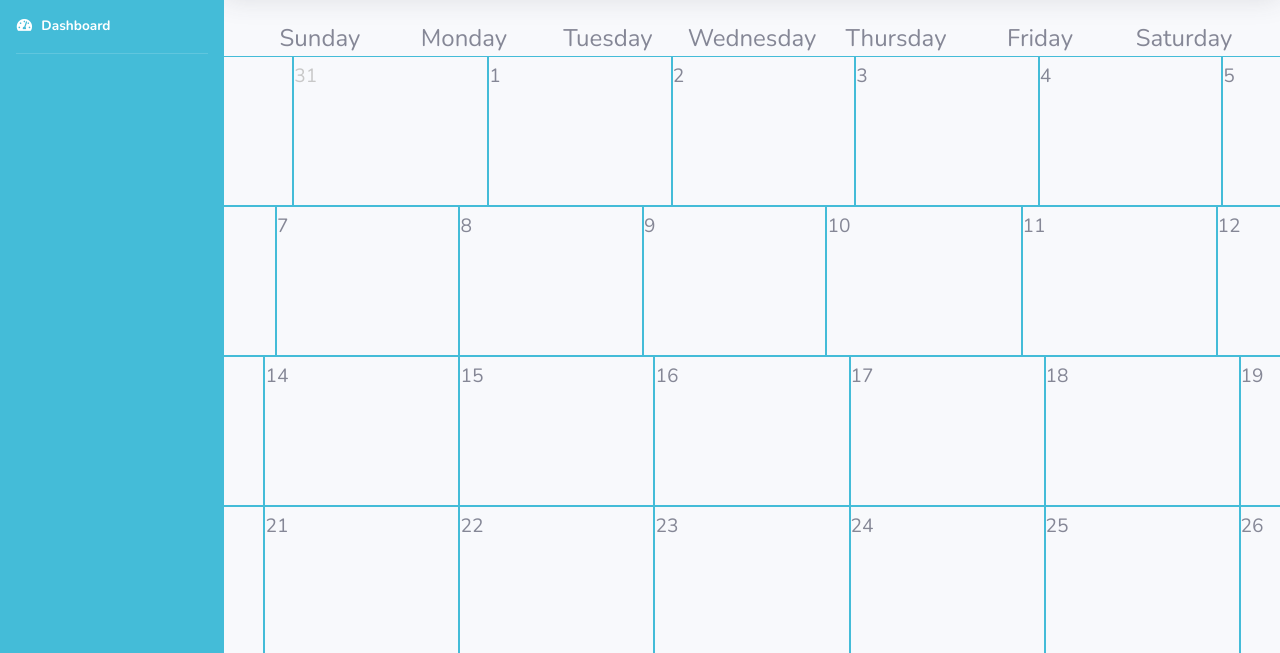
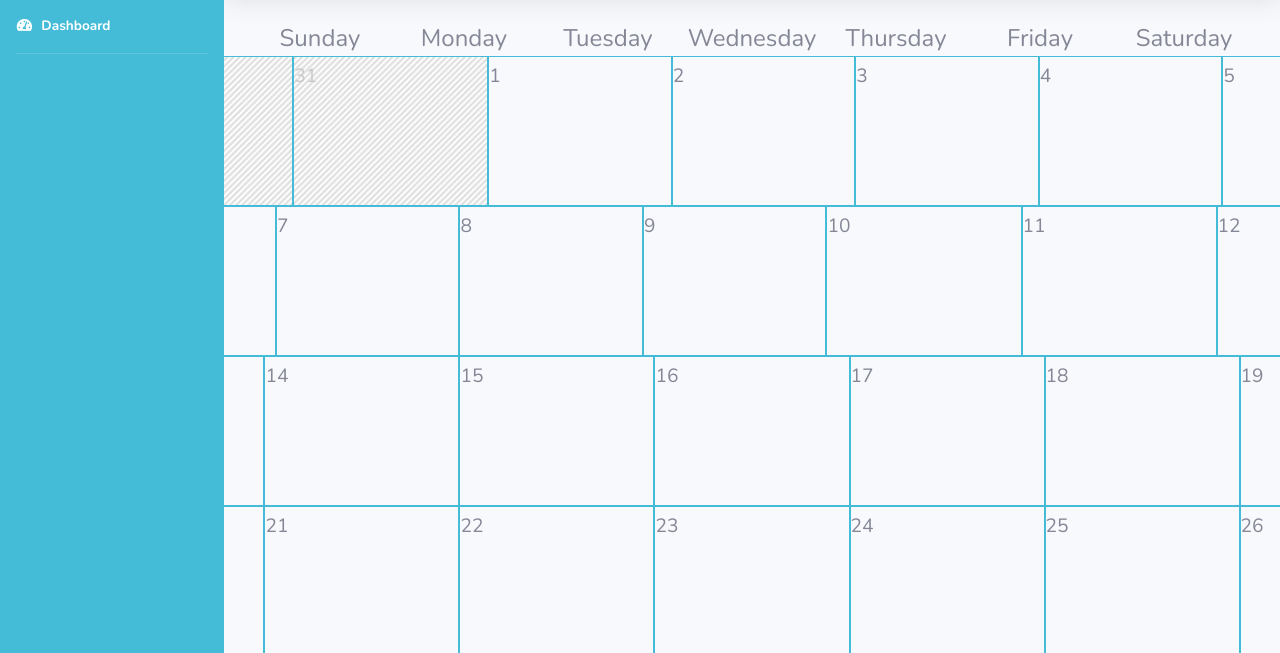
Before and after one commit to dcalvo/day.ly, a website with bundled scripts: page Bootstrap/index.html in a window 1280 px wide. Shown: the part 74-727 px from the top of the page. Built offline with nearby package versions, Linux system fonts and the light colour scheme.

Commit message:
added gray-out to out-of-month days

```diff
--- a/Bootstrap/css/calendar.css
+++ b/Bootstrap/css/calendar.css
@@ -35,6 +35,8 @@
     border: solid 1px #44bcd8;
     padding-right: 170px;
     padding-top: 5px;
+    background-image: url(../img/disabledStripe.jpg);
+    background-size: 25%;
 }
 
 .weekDay {
```
Also changed, not shown: Bootstrap/img/disabledStripe.jpg (added).
